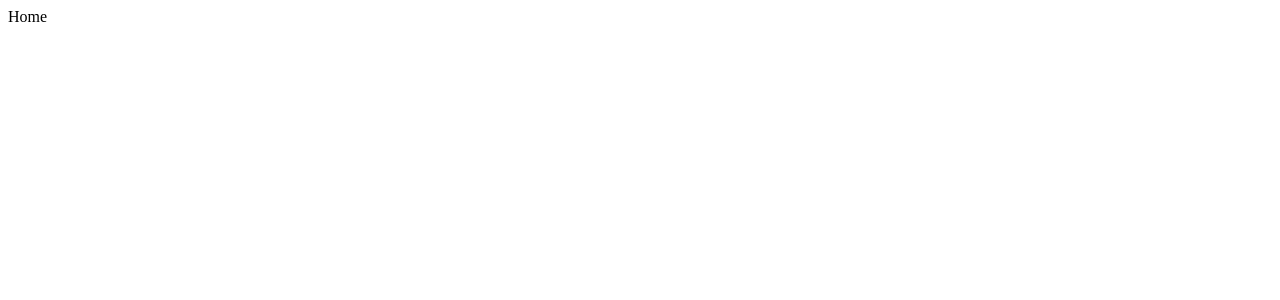
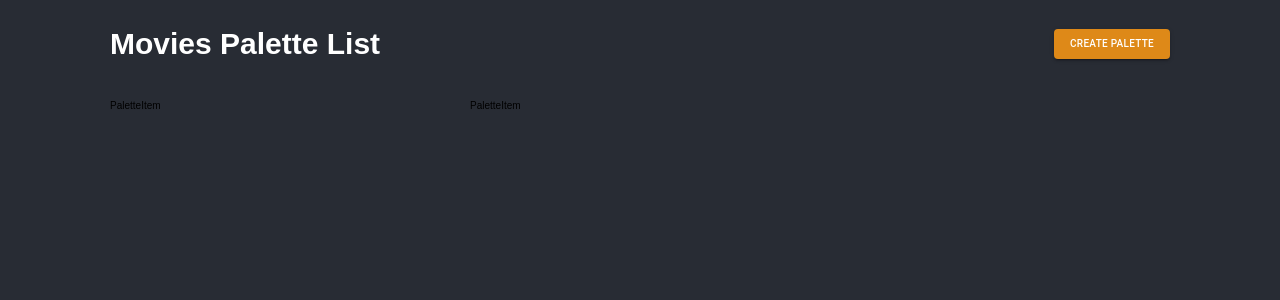
Before and after one commit to HadySalhab/TMDB-REACT-CLIENT, a React (Create React App) app: page / in a window 1280 px wide. Shown: the top 300 px of the page. Built offline with nearby package versions, Linux system fonts and the light colour scheme.

Commit message:
Render Home Component

```diff
--- a/src/components/App.js
+++ b/src/components/App.js
@@ -1,5 +1,6 @@
 import React from "react";
 import { BrowserRouter, Route, Switch } from "react-router-dom";
+import "../style/App.css";
 import Home from "./pages/Home";
 import Create from "./pages/Create";
 import Palette from "./palettes/Palette";
--- a/src/components/pages/Home.js
+++ b/src/components/pages/Home.js
@@ -1,7 +1,35 @@
-import React from "react";
+import React, { useEffect } from "react";
+import { Link } from "react-router-dom";
+import Button from "@material-ui/core/Button";
+import { withStyles } from "@material-ui/styles";
+import styles from "../../style/Home";
+import PaletteItem from "../palettes/PaletteItem";
+const Home = ({ classes }) => {
+	const palettes = [1, 2];
+	return (
+		<div className={classes.root}>
+			<div className={classes.container}>
+				<div className={classes.content}>
+					<nav className={classes.nav}>
+						<h1>Movies Palette List</h1>
+						<Link to="/palette/new">
+							<Button
+								className={classes.create}
+								variant="contained"
+								color="secondary"
+							>
+								Create Palette
+							</Button>
+						</Link>
+					</nav>
 
-const Home = () => {
-	return <div>Home</div>;
+					{palettes.map((palette) => (
+						<PaletteItem {...palette} key={palette.id} />
+					))}
+				</div>
+			</div>
+		</div>
+	);
 };
 
-export default Home;
+export default withStyles(styles)(Home);
--- /dev/null
+++ b/src/components/palettes/PaletteItem.js
@@ -0,0 +1,6 @@
+import React from "react";
+
+const PaletteItem = () => {
+	return <div>PaletteItem</div>;
+};
+export default PaletteItem;
--- /dev/null
+++ b/src/style/App.css
@@ -0,0 +1,32 @@
+* {
+	margin: 0;
+	padding: 0;
+}
+
+*,
+*::before,
+*::after {
+	box-sizing: inherit;
+}
+a {
+	text-decoration: none;
+}
+li {
+	list-style: none;
+}
+
+html {
+	box-sizing: border-box;
+	font-size: 62.5%;
+}
+@media only screen and (max-width: 68.75em) {
+	html {
+		font-size: 50%;
+	}
+}
+
+body {
+	font-family: "Nunito Sans", sans-serif;
+	font-weight: 400;
+	line-height: 1.6;
+}
--- /dev/null
+++ b/src/style/Home.js
@@ -0,0 +1,61 @@
+import sizes from "./sizes";
+const styles = {
+	root: {
+		backgroundColor: "#282c34",
+		padding: "2rem 0rem",
+		minHeight: "100vh",
+	},
+	container: {
+		maxWidth: "110rem",
+		padding: "0rem 2rem",
+		margin: "0 auto",
+		overflow: "auto",
+	},
+	content: {
+		display: "grid",
+		gridTemplateColumns: "repeat(auto-fit,minmax(30rem,1fr))",
+		gridGap: "2rem",
+		[sizes.down("xs")]: {
+			width: "80%",
+			margin: "0 auto",
+			justifyContent: "center",
+			gridTemplateColumns: "repeat(1,minmax(20rem,1fr))",
+		},
+		[sizes.down("xxs")]: {
+			width: "85%",
+		},
+	},
+	nav: {
+		marginBottom: "1rem",
+		display: "flex",
+		justifyContent: "space-between",
+		color: "white",
+		alignItems: "center",
+		gridColumn: "1/-1",
+		[sizes.down("xs")]: {
+			flexDirection: "column",
+			alignItems: "stretch",
+		},
+		"& h1": {
+			textAlign: "center",
+			fontSize: "3rem",
+			[sizes.down("xxs")]: {
+				fontSize: "2.5rem",
+			},
+		},
+	},
+	create: {
+		color: "white",
+		fontSize: "1rem",
+		[sizes.down("xs")]: {
+			width: "100%",
+			marginTop: "1rem",
+		},
+
+		backgroundColor: "#de8918",
+		"&:hover": {
+			backgroundColor: "#c98020",
+		},
+	},
+};
+export default styles;
--- /dev/null
+++ b/src/style/sizes.js
@@ -0,0 +1,14 @@
+export default {
+	up() {},
+	down(size) {
+		const sizes = {
+			xxs: "320px",
+			xs: "575.98px",
+			sm: "767.98px",
+			md: "991.98px",
+			lg: "1199.98px",
+			xl: "1600px",
+		};
+		return `@media (max-width: ${sizes[size]})`;
+	},
+};
```
